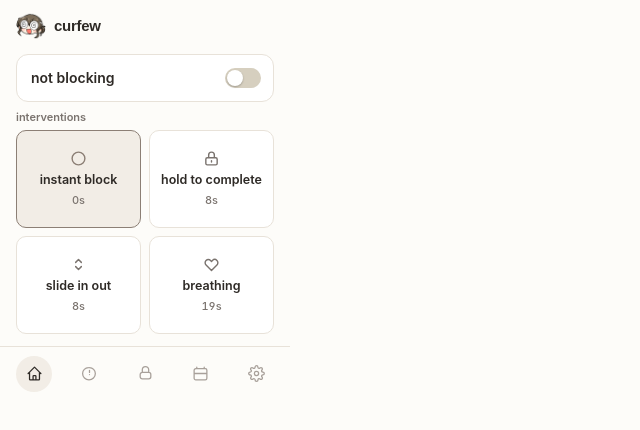
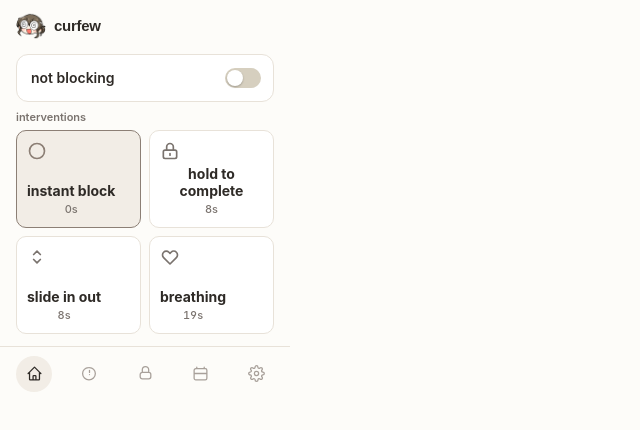
Before and after one commit to fastdemo/curfew, a React (Vite) app: page / in a window 1280 px wide. Shown: the top 430 px of the page, without its empty margins (0-640 px from the left). Built offline with nearby package versions, Linux system fonts and the light colour scheme; no server answers.

Commit message:
shared SquareTileGrid (left icon-top/label-bottom), strict single copy + no default, wordmark hover/link/unselectable, schedule locks toggle

```diff
--- a/src/screens/StrictScreen.tsx
+++ b/src/screens/StrictScreen.tsx
@@ -2,6 +2,7 @@ import { useMemo, useState } from 'react'
 import { useTimer } from '../hooks/useTimer'
 import type { ChromeStorage } from '../types'
 import { useTheme } from '../ui/theme'
+import { SquareTileGrid } from '../ui/SquareTileGrid'
 
 interface Props {
   storage: ChromeStorage & { update: (p: Partial<ChromeStorage>) => Promise<void> }
@@ -9,10 +10,30 @@ interface Props {
 }
 
 const DURATIONS = [
-  { min: 1, label: '1 min', sub: 'reset' },
-  { min: 10, label: '10 min', sub: 'break' },
-  { min: 20, label: '20 min', sub: 'focus' },
-  { min: 30, label: '30 min', sub: 'deep' },
+  {
+    min: 1,
+    label: '1 min',
+    sub: 'reset',
+    icon: <path strokeLinecap="round" strokeLinejoin="round" d="M13 10V3L4 14h7v7l9-11h-7z" />,
+  },
+  {
+    min: 10,
+    label: '10 min',
+    sub: 'break',
+    icon: <path strokeLinecap="round" strokeLinejoin="round" d="M12 8v4l2.5 2.5M21 12a9 9 0 11-18 0 9 9 0 0118 0z" />,
+  },
+  {
+    min: 20,
+    label: '20 min',
+    sub: 'focus',
+    icon: <path strokeLinecap="round" strokeLinejoin="round" d="M9 12l2 2 4-4m6 2a9 9 0 11-18 0 9 9 0 0118 0z" />,
+  },
+  {
+    min: 30,
+    label: '30 min',
+    sub: 'deep',
+    icon: <path strokeLinecap="round" strokeLinejoin="round" d="M12 15v2m-6 4h12a2 2 0 002-2v-6a2 2 0 00-2-2H6a2 2 0 00-2 2v6a2 2 0 002 2zm10-10V7a4 4 0 00-8 0v4h8z" />,
+  },
 ] as const
 
 // Strict session: a time-boxed commitment. Two states, one focal point each:
@@ -21,7 +42,9 @@ const DURATIONS = [
 export function StrictScreen({ storage, onEndSession }: Props) {
   const t = useTheme()
   const { now, getRemaining, formatCountdown } = useTimer()
-  const [selectedMin, setSelectedMin] = useState<number>(20)
+  // No default selection: user must actively pick a duration before start
+  // enables.
+  const [selectedMin, setSelectedMin] = useState<number | null>(null)
 
   const isActive = storage.strictSession.isActive && now < storage.strictSession.endTime
   const remaining = getRemaining(storage.strictSession.endTime)
@@ -43,14 +66,16 @@ export function StrictScreen({ storage, onEndSession }: Props) {
 
   const hasItems = storage.blockedItems.length > 0
 
-  const start = async (minutes: number) => {
-    if (!hasItems) return
+  const start = async (minutes: number | null) => {
+    if (!hasItems || minutes === null) return
     const startTime = Date.now()
     await storage.update({
       strictSession: { isActive: true, startTime, endTime: startTime + minutes * 60 * 1000 },
     })
     chrome.runtime.sendMessage({ type: 'CURFEW_RELOAD_BLOCKED_TABS' })
   }
+
+  const canStart = hasItems && selectedMin !== null
 
   const cta = {
     width: '100%',
@@ -132,61 +157,40 @@ export function StrictScreen({ storage, onEndSession }: Props) {
         <p style={{ fontSize: 11, fontWeight: 600, lineHeight: 1.3, color: t.textSecondary, margin: '0 0 6px', flexShrink: 0 }}>
           strict session
         </p>
+        {/* Single description line for the screen, directly under the
+            header and above the grid. The bottom copy is gone entirely. */}
         <p style={{ fontSize: 11, lineHeight: 1.4, color: t.textSecondary, margin: '0 0 8px', flexShrink: 0 }}>
-          nothing gets through until the timer ends.
+          you cannot bypass until the timer ends.
         </p>
-        {/* Square option grid: fixed near-square rows, CTA pinned bottom. */}
-        <div style={{ display: 'grid', gridTemplateColumns: '1fr 1fr', gridAutoRows: '86px', gap: 8 }}>
-          {DURATIONS.map((d) => {
-            const on = selectedMin === d.min
-            return (
-              <button
-                key={d.min}
-                type="button"
-                aria-pressed={on}
-                onClick={() => setSelectedMin(d.min)}
-                style={{
-                  display: 'flex',
-                  flexDirection: 'column',
-                  alignItems: 'center',
-                  justifyContent: 'center',
-                  gap: 2,
-                  overflow: 'hidden',
-                  padding: 8,
-                  borderRadius: 10,
-                  cursor: 'pointer',
-                  backgroundColor: on ? t.highlight : t.bgSurface,
-                  border: `1px solid ${on ? t.accent : t.border}`,
-                  transition: 'background-color 150ms ease-out, border-color 150ms ease-out',
-                }}
-              >
-                <span style={{ fontSize: 16, fontWeight: 700, color: on ? t.accent : t.textPrimary, fontVariantNumeric: 'tabular-nums', lineHeight: 1.2 }}>
-                  {d.label}
-                </span>
-                <span style={{ fontSize: 11, color: t.textSecondary }}>{d.sub}</span>
-              </button>
-            )
-          })}
-        </div>
+        {/* Same shared square tiles as home: left-aligned, icon top,
+            prominent label bottom with secondary meta. Fixed near-square
+            rows, CTA pinned bottom. */}
+        <SquareTileGrid
+          items={DURATIONS.map((d) => ({
+            id: String(d.min),
+            icon: d.icon,
+            label: d.label,
+            meta: d.sub,
+            selected: selectedMin === d.min,
+            onSelect: () => setSelectedMin(d.min),
+            pressedLabel: `${d.label}, ${d.sub}`,
+          }))}
+        />
       </div>
       <button
         type="button"
         onClick={() => void start(selectedMin)}
-        disabled={!hasItems}
+        disabled={!canStart}
         style={{
           ...cta,
           flexShrink: 0,
-          opacity: hasItems ? 1 : 0.45,
-          cursor: hasItems ? 'pointer' : 'not-allowed',
+          opacity: canStart ? 1 : 0.45,
+          cursor: canStart ? 'pointer' : 'not-allowed',
         }}
+        title={!hasItems ? 'add something to your blocked list first' : selectedMin === null ? 'pick a duration first' : undefined}
       >
         start session
       </button>
-      <p style={{ margin: 0, fontSize: 11, lineHeight: 1.4, color: t.textSecondary, flexShrink: 0 }}>
-        {hasItems
-          ? 'you cannot bypass until the timer ends.'
-          : 'add something to your blocked list first.'}
-      </p>
     </div>
   )
 }
--- a/src/ui/InterventionTiles.tsx
+++ b/src/ui/InterventionTiles.tsx
@@ -1,7 +1,8 @@
-import type { ReactElement } from 'react'
 import { INTERVENTIONS } from '../lib/interventions'
 import type { InterventionId } from '../types'
 import { useTheme } from './theme'
+import { SquareTileGrid } from './SquareTileGrid'
+import type { ReactElement } from 'react'
 
 interface TilesProps {
   selected: InterventionId[]
@@ -37,81 +38,18 @@ export function InterventionTiles({ selected, onToggle }: TilesProps) {
       >
         interventions
       </p>
-      {/* Square tiles: 2-col grid, equal 1fr rows stretched to fill the
-          leftover frame height — no dead space below the grid. Content
-          stays vertically centered so short rows never clip. */}
-      <div
-        style={{
-          flex: 1,
-          minHeight: 0,
-          display: 'grid',
-          gridTemplateColumns: '1fr 1fr',
-          gridTemplateRows: '1fr 1fr',
-          gap: 8,
-        }}
-      >
-        {INTERVENTIONS.map((item) => {
-          const on = selected.includes(item.id)
-          return (
-            <button
-              key={item.id}
-              type="button"
-              onClick={() => onToggle(item.id)}
-              aria-pressed={on}
-              style={{
-                display: 'flex',
-                flexDirection: 'column',
-                alignItems: 'center',
-                justifyContent: 'center',
-                gap: 5,
-                minHeight: 0,
-                overflow: 'hidden',
-                padding: 8,
-                borderRadius: 10,
-                cursor: 'pointer',
-                backgroundColor: on ? t.highlight : t.bgSurface,
-                border: `1px solid ${on ? t.accent : t.border}`,
-                transition: 'background-color 150ms ease-out, border-color 150ms ease-out',
-              }}
-            >
-              <svg
-                width={17}
-                height={17}
-                viewBox="0 0 24 24"
-                fill="none"
-                stroke={on ? t.accent : t.textSecondary}
-                strokeWidth={2}
-                strokeLinecap="round"
-                strokeLinejoin="round"
-                style={{ flexShrink: 0 }}
-              >
-                {ICONS[item.id]}
-              </svg>
-              <span
-                style={{
-                  fontSize: 12.5,
-                  fontWeight: 600,
-                  lineHeight: 1.2,
-                  color: t.textPrimary,
-                  textAlign: 'center',
-                }}
-              >
-                {item.title}
-              </span>
-              <span
-                style={{
-                  fontSize: 11,
-                  fontWeight: 500,
-                  color: t.textSecondary,
-                  fontVariantNumeric: 'tabular-nums',
-                }}
-              >
-                {item.time}
-              </span>
-            </button>
-          )
-        })}
-      </div>
+      <SquareTileGrid
+        fill
+        items={INTERVENTIONS.map((item) => ({
+          id: item.id,
+          icon: ICONS[item.id],
+          label: item.title,
+          meta: item.time,
+          selected: selected.includes(item.id),
+          onSelect: () => onToggle(item.id),
+          pressedLabel: `${item.title}, ${item.time}`,
+        }))}
+      />
     </div>
   )
 }
--- /dev/null
+++ b/src/ui/SquareTileGrid.tsx
@@ -0,0 +1,96 @@
+import type { ReactElement } from 'react'
+import { useTheme } from './theme'
+
+export interface SquareTileItem {
+  id: string
+  icon: ReactElement
+  /** Large prominent label at the bottom ("instant block", "1 min"). */
+  label: string
+  /** Secondary text beside the label ("0s", "reset"). Clearly lighter. */
+  meta: string
+  selected: boolean
+  onSelect: () => void
+  pressedLabel: string
+}
+
+// Shared square tile: left-aligned, large icon top, prominent label bottom
+// with secondary meta beside it. One component drives home's intervention
+// tiles and strict's duration tiles so they stay consistent automatically.
+// Same radius/border/selected language as the rest of the app: accent
+// border + fill when selected, neutral otherwise.
+export function SquareTileGrid({ items, fill }: { items: SquareTileItem[]; fill?: boolean }) {
+  const t = useTheme()
+  return (
+    <div
+      style={{
+        ...(fill
+          ? { flex: 1, minHeight: 0, display: 'grid', gridTemplateColumns: '1fr 1fr', gridTemplateRows: '1fr 1fr' }
+          : { display: 'grid', gridTemplateColumns: '1fr 1fr', gridAutoRows: '86px' }),
+        gap: 8,
+      }}
+    >
+      {items.map((item) => (
+        <button
+          key={item.id}
+          type="button"
+          onClick={item.onSelect}
+          aria-pressed={item.selected}
+          aria-label={item.pressedLabel}
+          style={{
+            display: 'flex',
+            flexDirection: 'column',
+            alignItems: 'flex-start',
+            justifyContent: 'space-between',
+            minHeight: 0,
+            overflow: 'hidden',
+            padding: 10,
+            borderRadius: 10,
+            cursor: 'pointer',
+            backgroundColor: item.selected ? t.highlight : t.bgSurface,
+            border: `1px solid ${item.selected ? t.accent : t.border}`,
+            transition: 'background-color 150ms ease-out, border-color 150ms ease-out',
+          }}
+        >
+          <svg
+            width={20}
+            height={20}
+            viewBox="0 0 24 24"
+            fill="none"
+            stroke={item.selected ? t.accent : t.textSecondary}
+            strokeWidth={2}
+            strokeLinecap="round"
+            strokeLinejoin="round"
+            style={{ flexShrink: 0 }}
+          >
+            {item.icon}
+          </svg>
+          <span>
+            <span
+              style={{
+                display: 'block',
+                fontSize: 14,
+                fontWeight: 700,
+                lineHeight: 1.2,
+                color: t.textPrimary,
+              }}
+            >
+              {item.label}
+            </span>
+            <span
+              style={{
+                display: 'block',
+                marginTop: 1,
+                fontSize: 11,
+                fontWeight: 500,
+                color: t.textSecondary,
+                fontVariantNumeric: 'tabular-nums',
+              }}
+            >
+              {item.meta}
+            </span>
+          </span>
+        </button>
+      ))}
+    </div>
+  )
+}
```
Also changed, not shown: src/index.css (+13 -0 lines), src/screens/HomeScreen.tsx (+7 -2 lines), src/ui/Shell.tsx (+10 -2 lines), 1 other file (tests, documents, lock files or other folders).
